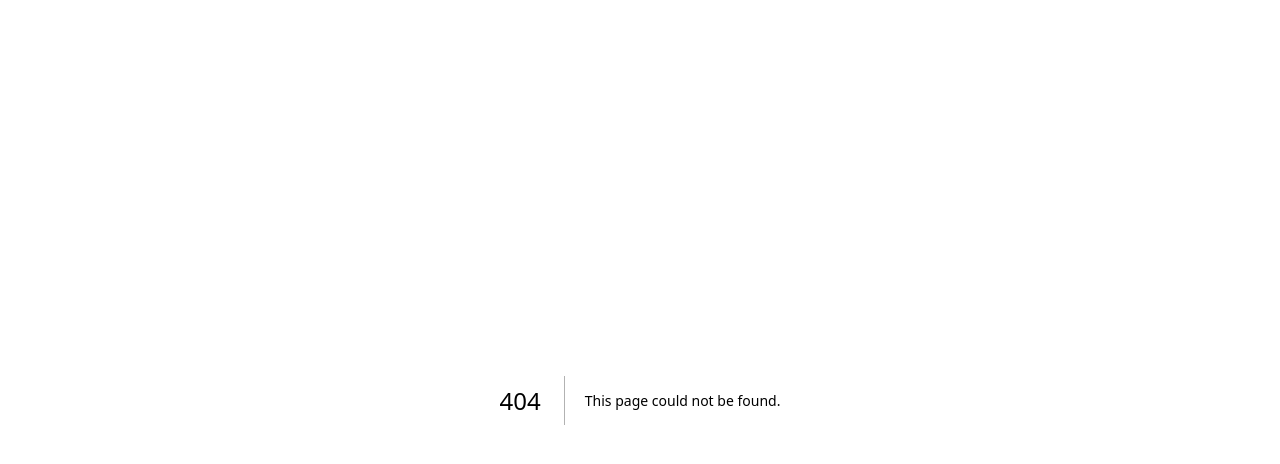
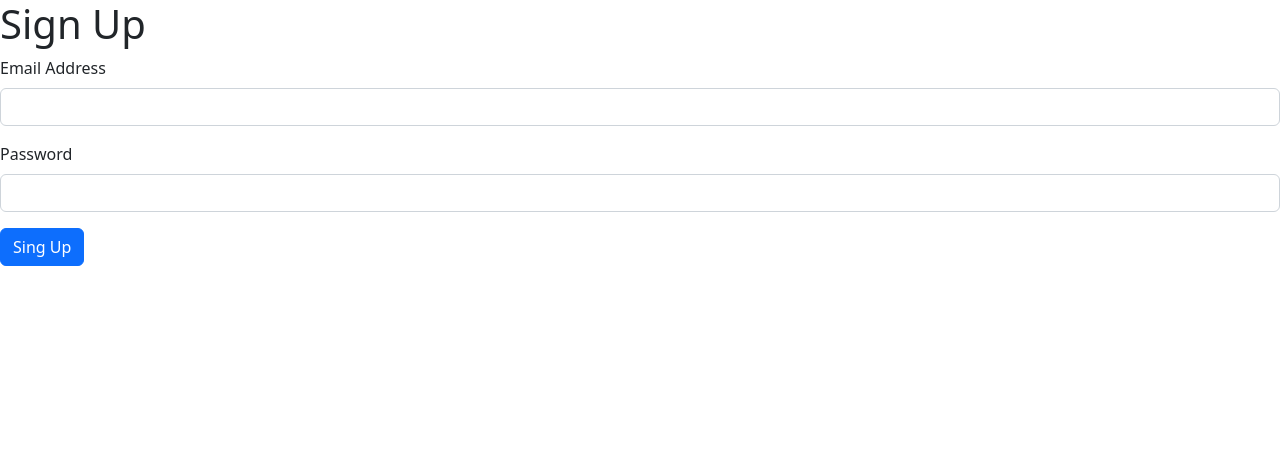
Before and after one commit to myas92/ticketing-system-microservices, a Next.js app in the folder client/: page /auth/signup in a window 1280 px wide. Before the commit this address had no page. Shown: the top 464 px of the page. Built offline with nearby package versions, Linux system fonts and the light colour scheme.

Commit message:
[feature]: init signup form

```diff
--- /dev/null
+++ b/client/pages/auth/signup.js
@@ -0,0 +1,15 @@
+export default () => {
+
+    return (<form>
+        <h1>Sign Up</h1>
+        <div className="mb-3">
+            <label for="email" className="form-label">Email Address</label>
+            <input className="form-control" id="email" />
+        </div>
+        <div className="mb-3">
+            <label for="password" className="form-label">Password</label>
+            <input type="password" className="form-control" id="password"/>
+        </div>
+        <button className="btn btn-primary">Sing Up</button>
+    </form>);
+};
```
